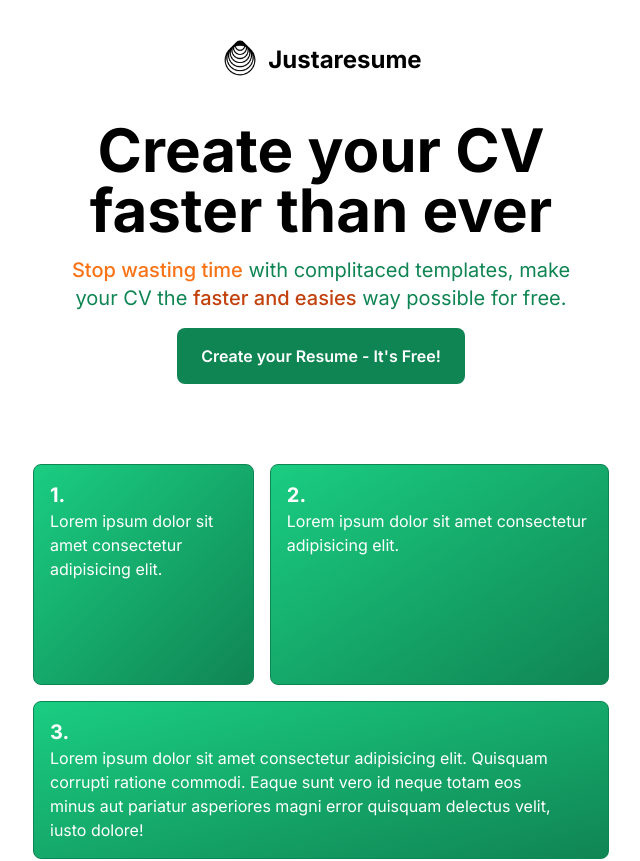
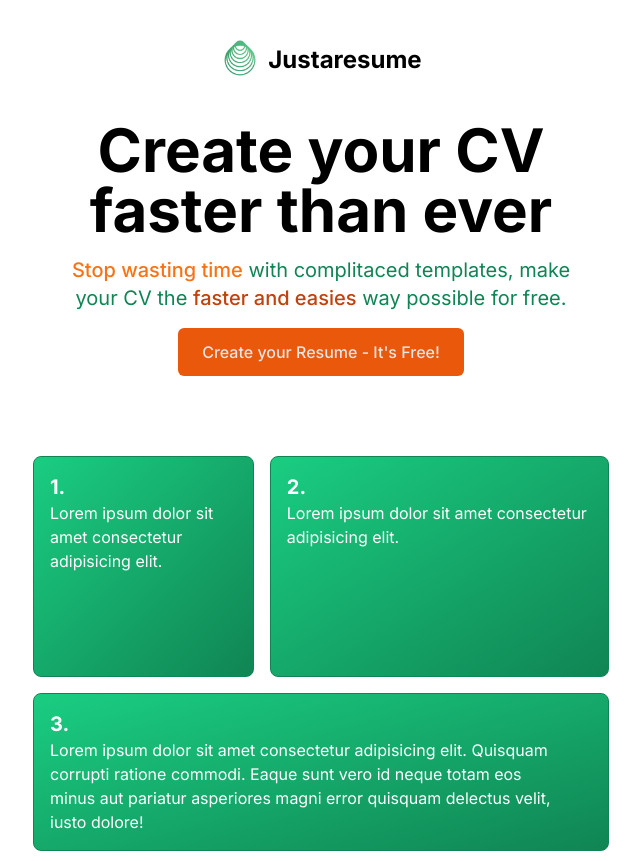
Before and after one commit to freddwithy/just-a-simple-cv, a Next.js app: page / in a window 1280 px wide. Shown: the top 861 px of the page, without its empty margins (319-959 px from the left). Built offline with nearby package versions, Linux system fonts and the light colour scheme; what tailwindcss-animated would draw is missing.

Commit message:
styling button components and adding logo

```diff
--- a/app/components/Hero.tsx
+++ b/app/components/Hero.tsx
@@ -1,6 +1,6 @@
-import Link from "next/link"
 import Container from "./ui/Container"
 import LogoLink from "./ui/LogoLink"
+import ActionButton from "./ui/ActionButton"
 
 export const Hero = () => {
     return (
@@ -10,9 +10,7 @@ export const Hero = () => {
                 <div className="flex justify-center flex-col gap-y-4 items-center">
                     <h1 className="text-6xl font-bold text-balance text-black">Create your CV faster than ever</h1>
                     <p className="text-pretty text-xl text-mystic-700"><span className="text-orange-500 font-medium">Stop wasting time</span> with complitaced templates, make your CV the <span className="text-orange-700 font-medium">faster and easies</span> way possible for free.</p>
-                    <Link href="/create" className="bg-mystic-700 px-6 py-4 rounded-lg w-auto hover:bg-mystic-600 transition-colors">
-                        <p className="font-semibold text-white">Create your Resume - It's Free!</p>
-                    </Link>
+                    <ActionButton link="/create" title="Create your Resume - It's Free!" />
                 </div>
             </div>
         </Container>
--- /dev/null
+++ b/app/components/ui/ActionButton.tsx
@@ -0,0 +1,18 @@
+import Link from 'next/link'
+import React from 'react'
+
+interface ActionButtonProps {
+    link: string
+    title: string
+}
+
+const ActionButton: React.FC<ActionButtonProps> = ({
+    link,
+    title
+}) => {
+  return (
+    <Link href={link} className="group relative inline-flex h-12 items-center justify-center overflow-hidden rounded-md bg-orange-600 px-6 font-medium text-neutral-200"><span>{title}</span><div className="w-0 translate-x-[100%] pl-0 opacity-0 transition-all duration-200 group-hover:w-5 group-hover:translate-x-0 group-hover:pl-1 group-hover:opacity-100"><svg width="15" height="15" viewBox="0 0 15 15" fill="none" xmlns="http://www.w3.org/2000/svg" className="h-5 w-5"><path d="M8.14645 3.14645C8.34171 2.95118 8.65829 2.95118 8.85355 3.14645L12.8536 7.14645C13.0488 7.34171 13.0488 7.65829 12.8536 7.85355L8.85355 11.8536C8.65829 12.0488 8.34171 12.0488 8.14645 11.8536C7.95118 11.6583 7.95118 11.3417 8.14645 11.1464L11.2929 8H2.5C2.22386 8 2 7.77614 2 7.5C2 7.22386 2.22386 7 2.5 7H11.2929L8.14645 3.85355C7.95118 3.65829 7.95118 3.34171 8.14645 3.14645Z" fill="currentColor" fill-rule="evenodd" clip-rule="evenodd"></path></svg></div></Link>
+  )
+}
+
+export default ActionButton
--- a/app/components/ui/LogoLink.tsx
+++ b/app/components/ui/LogoLink.tsx
@@ -5,8 +5,8 @@ import React from 'react'
 const LogoLink = () => {
   return (
     <Link href="/" className="flex gap-x-2 items-center justify-center">
-        <Image src="/logo.png" width={40} height={40} alt="justaresume logo"/>
-        <span className="font-bold text-2xl">Justaresume</span>
+        <Image src="/logo-green.png" width={40} height={40} alt="justaresume logo"/>
+        <span className="font-bold text-2xl ">Justaresume</span>
     </Link>
   )
 }
```
Also changed, not shown: public/logo-green.png (added).
